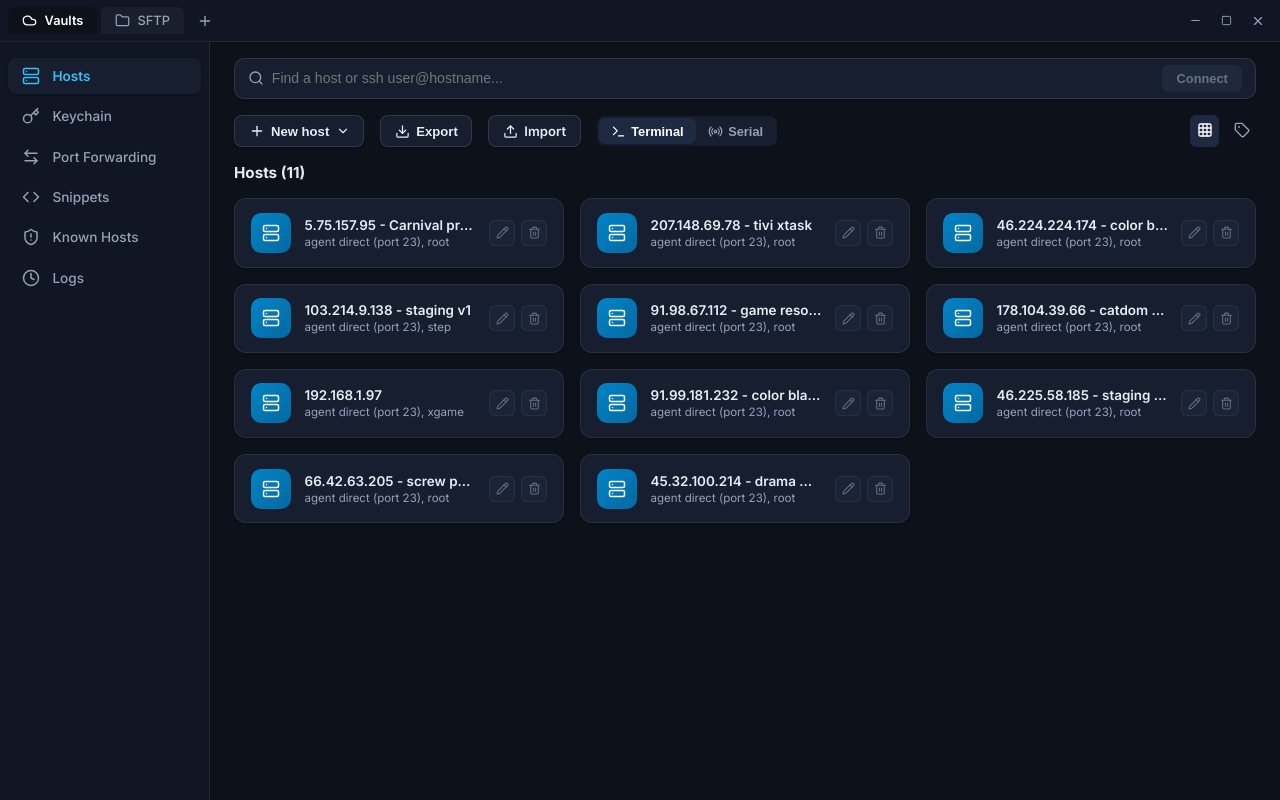
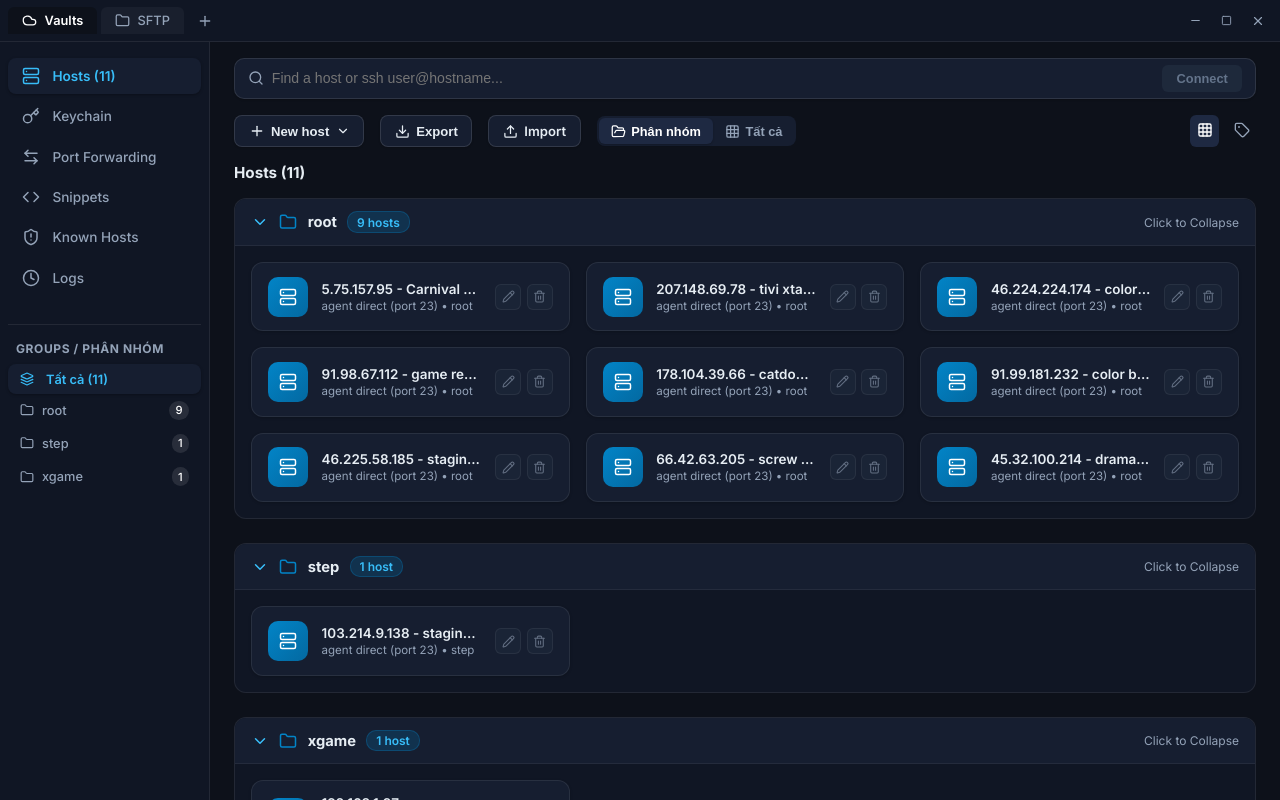
Before and after one commit to xgametiennm/remote-access-system, a React (Vite) app in the folder termius-desktop/: page / in a window 1280 px wide. Built offline with nearby package versions, Linux system fonts and the light colour scheme.

Commit message:
Add host grouping and collapsible group view features to Vaults

```diff
--- a/termius-desktop/src/App.tsx
+++ b/termius-desktop/src/App.tsx
@@ -240,6 +240,7 @@ export default function App() {
         }}
         onSave={handleSaveHost}
         initialHost={editingHost}
+        existingGroups={Array.from(new Set(savedHosts.map((h) => h.group).filter(Boolean) as string[]))}
       />
     </div>
   );
--- a/termius-desktop/src/components/AddServerModal.tsx
+++ b/termius-desktop/src/components/AddServerModal.tsx
@@ -1,5 +1,5 @@
 import React, { useState, useEffect } from 'react';
-import { X, Server, Key, ShieldCheck } from 'lucide-react';
+import { X, Server, Key, ShieldCheck, FolderPlus } from 'lucide-react';
 import { SavedHost } from '../types';
 
 interface ServerModalProps {
@@ -7,13 +7,17 @@ interface ServerModalProps {
   onClose: () => void;
   onSave: (hostData: Omit<SavedHost, 'id' | 'createdAt'>, hostId?: string) => void;
   initialHost?: SavedHost | null;
+  existingGroups?: string[];
 }
+
+const DEFAULT_SUGGESTED_GROUPS = ['root', 'step', 'xgame', 'prod', 'staging', 'database'];
 
 export const ServerModal: React.FC<ServerModalProps> = ({
   isOpen,
   onClose,
   onSave,
   initialHost,
+  existingGroups = [],
 }) => {
   const [name, setName] = useState('');
   const [ip, setIp] = useState('');
@@ -22,6 +26,10 @@ export const ServerModal: React.FC<ServerModalProps> = ({
   const [username, setUsername] = useState('root');
   const [password, setPassword] = useState('');
   const [group, setGroup] = useState('root');
+
+  const allSuggestedGroups = Array.from(
+    new Set([...DEFAULT_SUGGESTED_GROUPS, ...existingGroups])
+  );
 
   useEffect(() => {
     if (initialHost) {
@@ -57,7 +65,7 @@ export const ServerModal: React.FC<ServerModalProps> = ({
   const handleSubmit = (e: React.FormEvent) => {
     e.preventDefault();
     if (!ip) return;
-    onSave({ name, ip, port, authType, username, password, group }, initialHost?.id);
+    onSave({ name, ip, port, authType, username, password, group: group.trim() || 'Unassigned' }, initialHost?.id);
     onClose();
   };
 
@@ -180,15 +188,45 @@ export const ServerModal: React.FC<ServerModalProps> = ({
             </div>
           )}
 
+          {/* Group / Category Tag Input with Quick Suggestions */}
           <div className="form-group">
-            <label className="form-label">Group / Tag</label>
+            <div style={{ display: 'flex', alignItems: 'center', justifyContent: 'space-between', marginBottom: '0.2rem' }}>
+              <label className="form-label">Host Group (Phân Nhóm)</label>
+              <span style={{ fontSize: '0.72rem', color: '#94a3b8' }}>Gõ nhóm mới hoặc chọn bên dưới</span>
+            </div>
             <input
               type="text"
               className="form-input"
-              placeholder="e.g. root, prod, xgame"
+              placeholder="e.g. root, prod, xgame, database"
               value={group}
               onChange={(e) => setGroup(e.target.value)}
+              required
             />
+            {/* Group Pills Suggestions */}
+            <div style={{ display: 'flex', flexWrap: 'wrap', gap: '0.35rem', marginTop: '0.45rem' }}>
+              {allSuggestedGroups.map((gName) => (
+                <button
+                  key={gName}
+                  type="button"
+                  style={{
+                    background: group.toLowerCase() === gName.toLowerCase() ? 'rgba(2, 132, 199, 0.25)' : '#0d111a',
+                    border: group.toLowerCase() === gName.toLowerCase() ? '1px solid #0284c7' : '1px solid rgba(255, 255, 255, 0.1)',
+                    color: group.toLowerCase() === gName.toLowerCase() ? '#38bdf8' : '#94a3b8',
+                    borderRadius: '6px',
+                    padding: '0.2rem 0.5rem',
+                    fontSize: '0.75rem',
+                    fontWeight: 500,
+                    cursor: 'pointer',
+                    display: 'flex',
+                    alignItems: 'center',
+                    gap: '0.25rem',
+                  }}
+                  onClick={() => setGroup(gName)}
+                >
+                  <FolderPlus size={11} /> {gName}
+                </button>
+              ))}
+            </div>
           </div>
 
           <div style={{ display: 'flex', gap: '0.5rem', marginTop: '1.5rem', justifyContent: 'flex-end' }}>
--- a/termius-desktop/src/components/VaultsView.tsx
+++ b/termius-desktop/src/components/VaultsView.tsx
@@ -13,11 +13,15 @@ import {
   Grid,
   Tag,
   ChevronDown,
+  ChevronRight,
   Search,
   Pencil,
   Trash2,
   Download,
   Upload,
+  Folder,
+  FolderOpen,
+  Layers,
 } from 'lucide-react';
 
 interface VaultsViewProps {
@@ -42,13 +46,41 @@ export const VaultsView: React.FC<VaultsViewProps> = ({
   const [activeNav, setActiveNav] = useState<'hosts' | 'keychain' | 'port' | 'snippets' | 'known' | 'logs'>('hosts');
   const [searchQuery, setSearchQuery] = useState('');
   const [selectedHostId, setSelectedHostId] = useState<string | null>(null);
+  const [viewMode, setViewMode] = useState<'grouped' | 'flat'>('grouped');
+  const [selectedGroupFilter, setSelectedGroupFilter] = useState<string | null>(null);
+  const [collapsedGroups, setCollapsedGroups] = useState<Record<string, boolean>>({});
 
-  const filteredHosts = hosts.filter(
-    (h) =>
+  // Filter hosts by search query and optional group filter
+  const filteredHosts = hosts.filter((h) => {
+    const matchesSearch =
       h.name.toLowerCase().includes(searchQuery.toLowerCase()) ||
       h.ip.toLowerCase().includes(searchQuery.toLowerCase()) ||
-      (h.group && h.group.toLowerCase().includes(searchQuery.toLowerCase()))
-  );
+      (h.group && h.group.toLowerCase().includes(searchQuery.toLowerCase()));
+
+    const matchesGroup =
+      !selectedGroupFilter || (h.group || 'Unassigned').toLowerCase() === selectedGroupFilter.toLowerCase();
+
+    return matchesSearch && matchesGroup;
+  });
+
+  // Group hosts by group name
+  const groupedHosts = filteredHosts.reduce<Record<string, SavedHost[]>>((acc, host) => {
+    const groupName = host.group && host.group.trim() ? host.group.trim() : 'Unassigned';
+    if (!acc[groupName]) {
+      acc[groupName] = [];
+    }
+    acc[groupName].push(host);
+    return acc;
+  }, {});
+
+  const allGroups = Array.from(new Set(hosts.map((h) => (h.group && h.group.trim() ? h.group.trim() : 'Unassigned'))));
+
+  const toggleGroupCollapse = (groupName: string) => {
+    setCollapsedGroups((prev) => ({
+      ...prev,
+      [groupName]: !prev[groupName],
+    }));
+  };
 
   const handleSearchSubmit = (e: React.FormEvent) => {
     e.preventDefault();
@@ -90,6 +122,60 @@ export const VaultsView: React.FC<VaultsViewProps> = ({
     }
   };
 
+  const renderHostCard = (host: SavedHost) => {
+    const isSelected = selectedHostId === host.id;
+    const isOrangeIcon = !host.group || host.group.toLowerCase().includes('prod') || host.group.toLowerCase().includes('staging');
+
+    return (
+      <div
+        key={host.id}
+        className={`vault-host-card ${isSelected ? 'selected' : ''}`}
+        onClick={() => setSelectedHostId(host.id)}
+        onDoubleClick={() => onSelectHost(host)}
+      >
+        <div className={`os-badge ${isOrangeIcon ? 'ubuntu' : 'server'}`}>
+          <Server size={18} />
+        </div>
+
+        <div className="card-info">
+          <div className="card-title">
+            {host.ip} {host.name ? `- ${host.name}` : ''}
+          </div>
+          <div className="card-subtitle">
+            {host.authType === 'password'
+              ? `ssh password (${host.username || 'root'}@${host.port})`
+              : `agent direct (port ${host.port})`}{' '}
+            • {host.group ? host.group.toLowerCase() : 'root'}
+          </div>
+        </div>
+
+        {/* Card Actions: Edit & Delete */}
+        <div className="card-actions">
+          <button
+            className="card-action-btn edit-btn"
+            onClick={(e) => {
+              e.stopPropagation();
+              onOpenEditModal(host);
+            }}
+            title="Edit Host"
+          >
+            <Pencil size={13} />
+          </button>
+          <button
+            className="card-action-btn delete-btn"
+            onClick={(e) => {
+              e.stopPropagation();
+              onDeleteHost(host.id);
+            }}
+            title="Delete Host"
+          >
+            <Trash2 size={13} />
+          </button>
+        </div>
+      </div>
+    );
+  };
+
   return (
     <div className="vaults-container">
       {/* Left Navigation Sidebar */}
@@ -99,7 +185,7 @@ export const VaultsView: React.FC<VaultsViewProps> = ({
           onClick={() => setActiveNav('hosts')}
         >
           <Server size={18} />
-          <span>Hosts</span>
+          <span>Hosts ({hosts.length})</span>
         </div>
         <div
           className={`nav-item ${activeNav === 'keychain' ? 'active' : ''}`}
@@ -135,6 +221,43 @@ export const VaultsView: React.FC<VaultsViewProps> = ({
         >
           <Clock size={18} />
           <span>Logs</span>
+        </div>
+
+        {/* Groups Filter Sidebar Section */}
+        <div style={{ marginTop: '1.5rem', paddingTop: '1rem', borderTop: '1px solid rgba(255,255,255,0.08)' }}>
+          <div style={{ fontSize: '0.75rem', fontWeight: 700, color: '#94a3b8', padding: '0 0.5rem 0.5rem 0.5rem', textTransform: 'uppercase', letterSpacing: '0.05em' }}>
+            Groups / Phân Nhóm
+          </div>
+
+          <div
+            className={`nav-item ${selectedGroupFilter === null ? 'active' : ''}`}
+            style={{ padding: '0.45rem 0.75rem', fontSize: '0.8rem' }}
+            onClick={() => setSelectedGroupFilter(null)}
+          >
+            <Layers size={14} />
+            <span>Tất cả ({hosts.length})</span>
+          </div>
+
+          {allGroups.map((gName) => {
+            const count = hosts.filter((h) => (h.group || 'Unassigned').toLowerCase() === gName.toLowerCase()).length;
+            const isSelected = selectedGroupFilter?.toLowerCase() === gName.toLowerCase();
+            return (
+              <div
+                key={gName}
+                className={`nav-item ${isSelected ? 'active' : ''}`}
+                style={{ padding: '0.45rem 0.75rem', fontSize: '0.8rem', justifyContent: 'space-between' }}
+                onClick={() => setSelectedGroupFilter(gName)}
+              >
+                <div style={{ display: 'flex', alignItems: 'center', gap: '0.5rem', overflow: 'hidden' }}>
+                  <Folder size={14} color={isSelected ? '#38bdf8' : '#94a3b8'} />
+                  <span style={{ overflow: 'hidden', textOverflow: 'ellipsis', whiteSpace: 'nowrap' }}>{gName}</span>
+                </div>
+                <span style={{ fontSize: '0.7rem', background: isSelected ? '#0284c7' : 'rgba(255,255,255,0.1)', color: '#fff', padding: '0.15rem 0.4rem', borderRadius: '10px' }}>
+                  {count}
+                </span>
+              </div>
+            );
+          })}
         </div>
       </nav>
 
@@ -181,12 +304,22 @@ export const VaultsView: React.FC<VaultsViewProps> = ({
               />
             </label>
 
+            {/* View Mode Toggle: Grouped vs Flat Grid */}
             <div className="toggle-group">
-              <button className="toggle-btn active">
-                <Terminal size={15} /> Terminal
+              <button
+                className={`toggle-btn ${viewMode === 'grouped' ? 'active' : ''}`}
+                onClick={() => setViewMode('grouped')}
+                title="Hiển thị theo Phân Nhóm (Grouped View)"
+              >
+                <FolderOpen size={15} /> Phân nhóm
               </button>
-              <button className="toggle-btn">
-                <Radio size={15} /> Serial
+
+              <button
+                className={`toggle-btn ${viewMode === 'flat' ? 'active' : ''}`}
+                onClick={() => setViewMode('flat')}
+                title="Hiển thị Tất cả (Flat Grid View)"
+              >
+                <Grid size={15} /> Tất cả
               </button>
             </div>
           </div>
@@ -201,70 +334,112 @@ export const VaultsView: React.FC<VaultsViewProps> = ({
           </div>
         </div>
 
-        {/* Hosts Grid Section */}
+        {/* Hosts Content Section */}
         <div className="vaults-content">
-          <h2 className="section-title">Hosts ({filteredHosts.length})</h2>
+          <div style={{ display: 'flex', alignItems: 'center', justifyContent: 'space-between', marginBottom: '1rem' }}>
+            <h2 className="section-title" style={{ marginBottom: 0 }}>
+              {selectedGroupFilter ? `Group: ${selectedGroupFilter}` : 'Hosts'} ({filteredHosts.length})
+            </h2>
+
+            {selectedGroupFilter && (
+              <button
+                style={{
+                  background: 'rgba(255,255,255,0.08)',
+                  border: 'none',
+                  color: '#38bdf8',
+                  padding: '0.3rem 0.75rem',
+                  borderRadius: '6px',
+                  fontSize: '0.78rem',
+                  cursor: 'pointer',
+                  fontWeight: 600,
+                }}
+                onClick={() => setSelectedGroupFilter(null)}
+              >
+                Show All Groups
+              </button>
+            )}
+          </div>
 
           {filteredHosts.length === 0 ? (
-            <div className="empty-hosts-state">
+            <div className="empty-hosts-state" style={{ textAlign: 'center', padding: '3rem 1rem' }}>
               <Server size={48} color="#94a3b8" />
-              <p>No hosts found.</p>
-              <button className="new-host-btn" onClick={onOpenAddModal} style={{ marginTop: '0.5rem' }}>
+              <p style={{ marginTop: '0.5rem', color: '#94a3b8' }}>No hosts found.</p>
+              <button className="new-host-btn" onClick={onOpenAddModal} style={{ margin: '0.75rem auto 0 auto' }}>
                 <Plus size={16} /> Add Your First Host
               </button>
             </div>
-          ) : (
-            <div className="hosts-grid">
-              {filteredHosts.map((host) => {
-                const isSelected = selectedHostId === host.id;
-                const isOrangeIcon = !host.group || host.group.toLowerCase().includes('prod') || host.group.toLowerCase().includes('staging');
+          ) : viewMode === 'grouped' ? (
+            /* GROUPED VIEW: Render Collapsible Group Sections */
+            <div style={{ display: 'flex', flexDirection: 'column', gap: '1.5rem' }}>
+              {Object.entries(groupedHosts).map(([groupName, groupHostsList]) => {
+                const isCollapsed = collapsedGroups[groupName] || false;
 
                 return (
                   <div
-                    key={host.id}
-                    className={`vault-host-card ${isSelected ? 'selected' : ''}`}
-                    onClick={() => setSelectedHostId(host.id)}
-                    onDoubleClick={() => onSelectHost(host)}
+                    key={groupName}
+                    style={{
+                      background: '#101624',
+                      borderRadius: '12px',
+                      border: '1px solid rgba(255, 255, 255, 0.08)',
+                      overflow: 'hidden',
+                    }}
                   >
-                    <div className={`os-badge ${isOrangeIcon ? 'ubuntu' : 'server'}`}>
-                      <Server size={18} />
+                    {/* Collapsible Group Header Bar */}
+                    <div
+                      style={{
+                        padding: '0.75rem 1rem',
+                        background: '#161e30',
+                        display: 'flex',
+                        alignItems: 'center',
+                        justifyContent: 'space-between',
+                        cursor: 'pointer',
+                        userSelect: 'none',
+                        borderBottom: isCollapsed ? 'none' : '1px solid rgba(255, 255, 255, 0.06)',
+                      }}
+                      onClick={() => toggleGroupCollapse(groupName)}
+                    >
+                      <div style={{ display: 'flex', alignItems: 'center', gap: '0.65rem' }}>
+                        {isCollapsed ? <ChevronRight size={18} color="#94a3b8" /> : <ChevronDown size={18} color="#38bdf8" />}
+                        <Folder size={18} color="#0284c7" />
+                        <span style={{ fontWeight: 700, fontSize: '0.92rem', color: '#e6edf3' }}>
+                          {groupName}
+                        </span>
+                        <span
+                          style={{
+                            fontSize: '0.75rem',
+                            fontWeight: 600,
+                            background: 'rgba(2, 132, 199, 0.2)',
+                            color: '#38bdf8',
+                            padding: '0.15rem 0.55rem',
+                            borderRadius: '10px',
+                            border: '1px solid rgba(2, 132, 199, 0.3)',
+                          }}
+                        >
+                          {groupHostsList.length} {groupHostsList.length === 1 ? 'host' : 'hosts'}
+                        </span>
+                      </div>
+
+                      <span style={{ fontSize: '0.75rem', color: '#94a3b8' }}>
+                        {isCollapsed ? 'Click to Expand' : 'Click to Collapse'}
+                      </span>
                     </div>
 
-                    <div className="card-info">
-                      <div className="card-title">
-                        {host.ip} {host.name ? `- ${host.name}` : ''}
+                    {/* Group Hosts Grid */}
+                    {!isCollapsed && (
+                      <div style={{ padding: '1rem' }}>
+                        <div className="hosts-grid">
+                          {groupHostsList.map(renderHostCard)}
+                        </div>
                       </div>
-                      <div className="card-subtitle">
-                        {host.authType === 'password' ? `ssh password (${host.username || 'root'}@${host.port})` : `agent direct (port ${host.port})`}, {host.group ? host.group.toLowerCase() : 'root'}
-                      </div>
-                    </div>
-
-                    {/* Card Actions: Edit & Delete */}
-                    <div className="card-actions">
-                      <button
-                        className="card-action-btn edit-btn"
-                        onClick={(e) => {
-                          e.stopPropagation();
-                          onOpenEditModal(host);
-                        }}
-                        title="Edit Host"
-                      >
-                        <Pencil size={13} />
-                      </button>
-                      <button
-                        className="card-action-btn delete-btn"
-                        onClick={(e) => {
-                          e.stopPropagation();
-                          onDeleteHost(host.id);
-                        }}
-                        title="Delete Host"
-                      >
-                        <Trash2 size={13} />
-                      </button>
-                    </div>
+                    )}
                   </div>
                 );
               })}
+            </div>
+          ) : (
+            /* FLAT GRID VIEW: Render All Hosts in Single Grid */
+            <div className="hosts-grid">
+              {filteredHosts.map(renderHostCard)}
             </div>
           )}
         </div>
```
